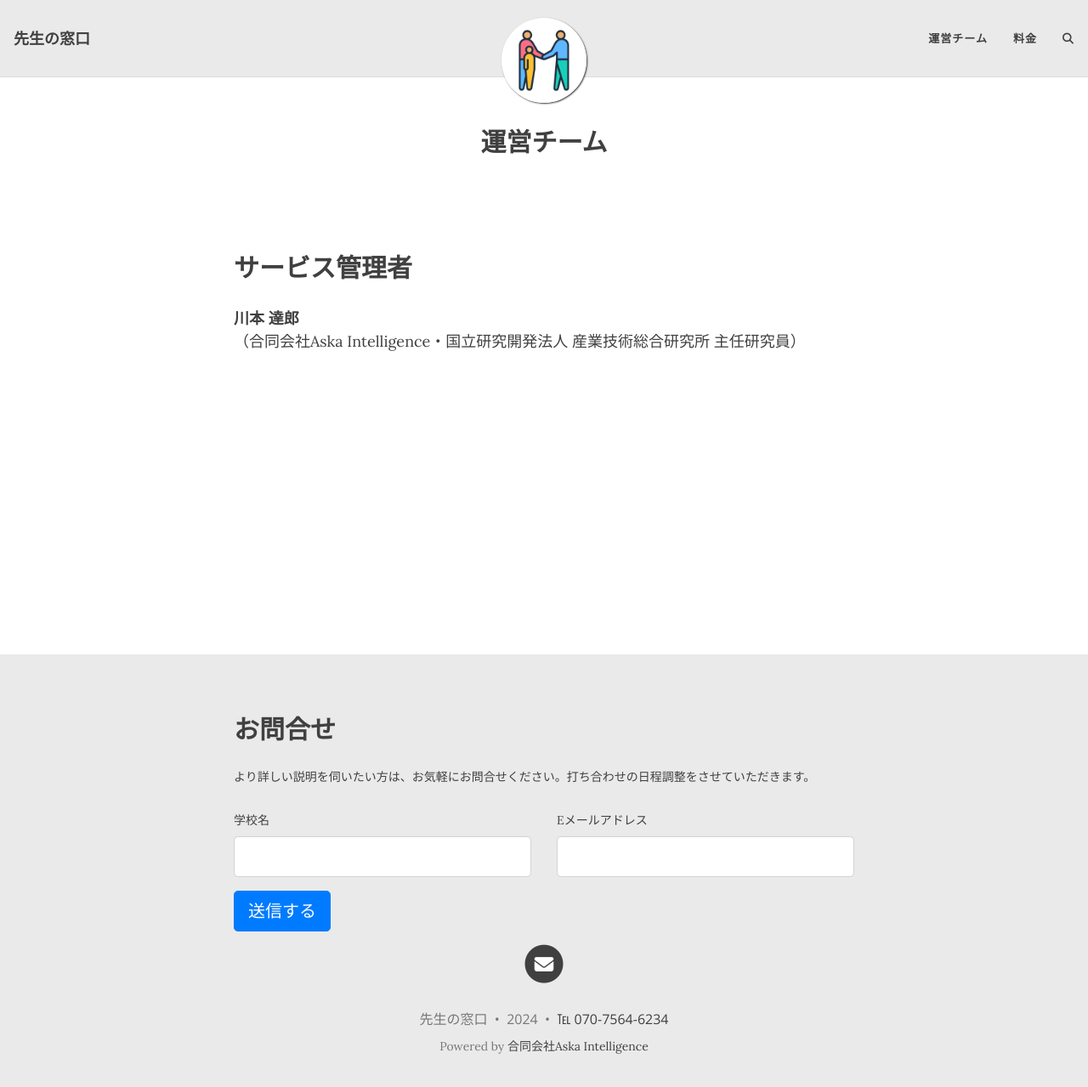
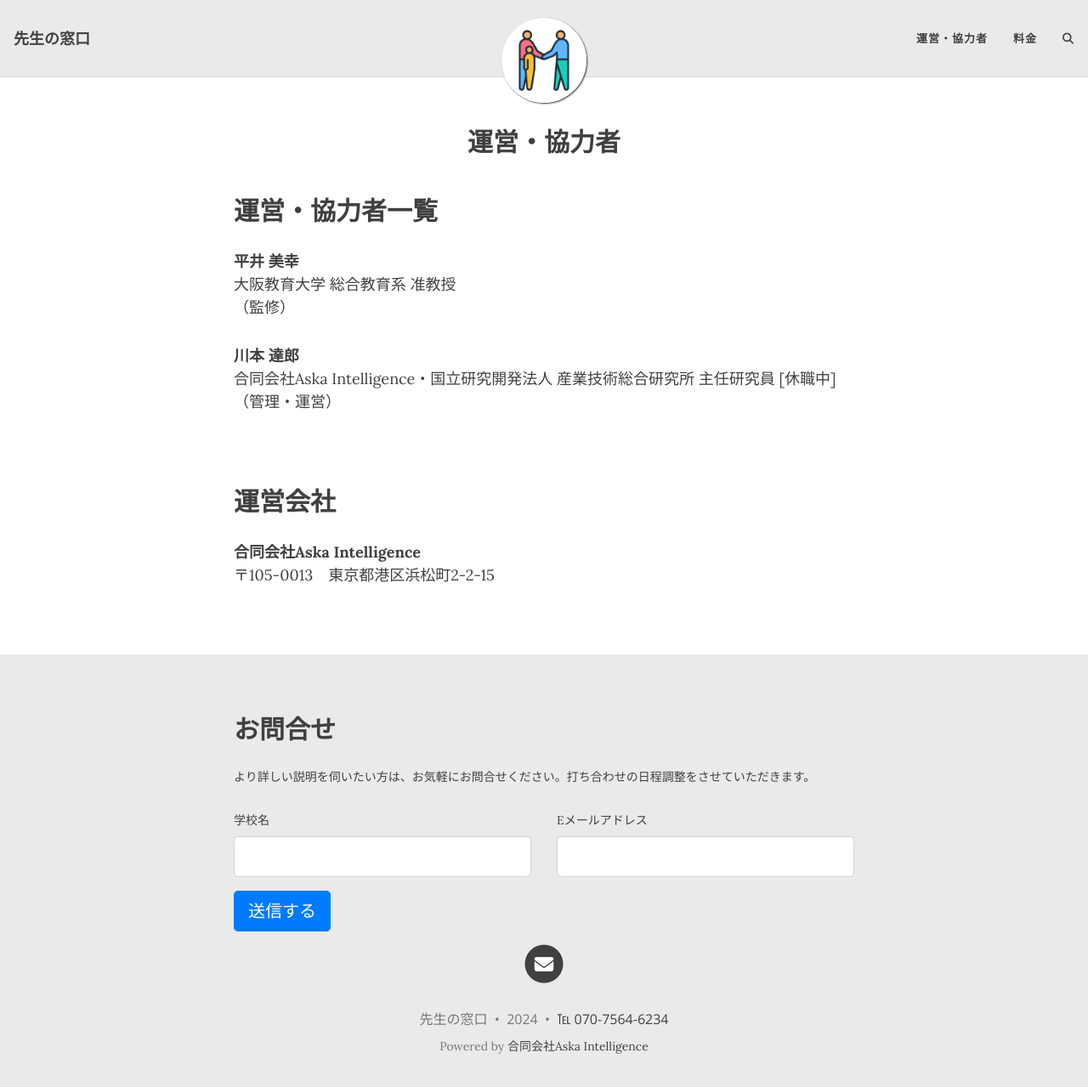
Before and after one commit to Sensei-Madoguchi/Sensei-Madoguchi.github.io, a Jekyll site: the page built from aboutus.md, in a window 1280 px wide and 1292 px high. Shown: the top 1279 px of the window at 85% size. Built offline with Jekyll 4.4.1, drawn with Linux system fonts in a browser that asks for light colours; comment, search, counter and statistics services are not loaded.

Commit message:
Update aboutus

```diff
--- a/_config.yml
+++ b/_config.yml
@@ -20,7 +20,7 @@ author: 先生の窓口
 ###############################################
 
 navbar-links:
-  運営チーム: "aboutus"
+  運営・協力者: "aboutus"
   料金: "pricing"
   # お問合せ: "contact"
   # Resources:
--- a/aboutus.md
+++ b/aboutus.md
@@ -1,12 +1,23 @@
 ---
 layout: page
-title: 運営チーム
+title: 運営・協力者
 subtitle:
 ---
 
+## 運営・協力者一覧
+
+**平井 美幸** <br>
+大阪教育大学 総合教育系 准教授 <br>
+（監修）
+
+**川本 達郎** <br>
+合同会社Aska Intelligence・国立研究開発法人 産業技術総合研究所 主任研究員 [休職中] <br>
+（管理・運営）
 
 
-## サービス管理者
+<br>
 
-**川本 達郎** <br>
-（合同会社Aska Intelligence・国立研究開発法人 産業技術総合研究所 主任研究員）
+## 運営会社
+
+**合同会社Aska Intelligence** <br>
+〒105-0013　東京都港区浜松町2-2-15
```
